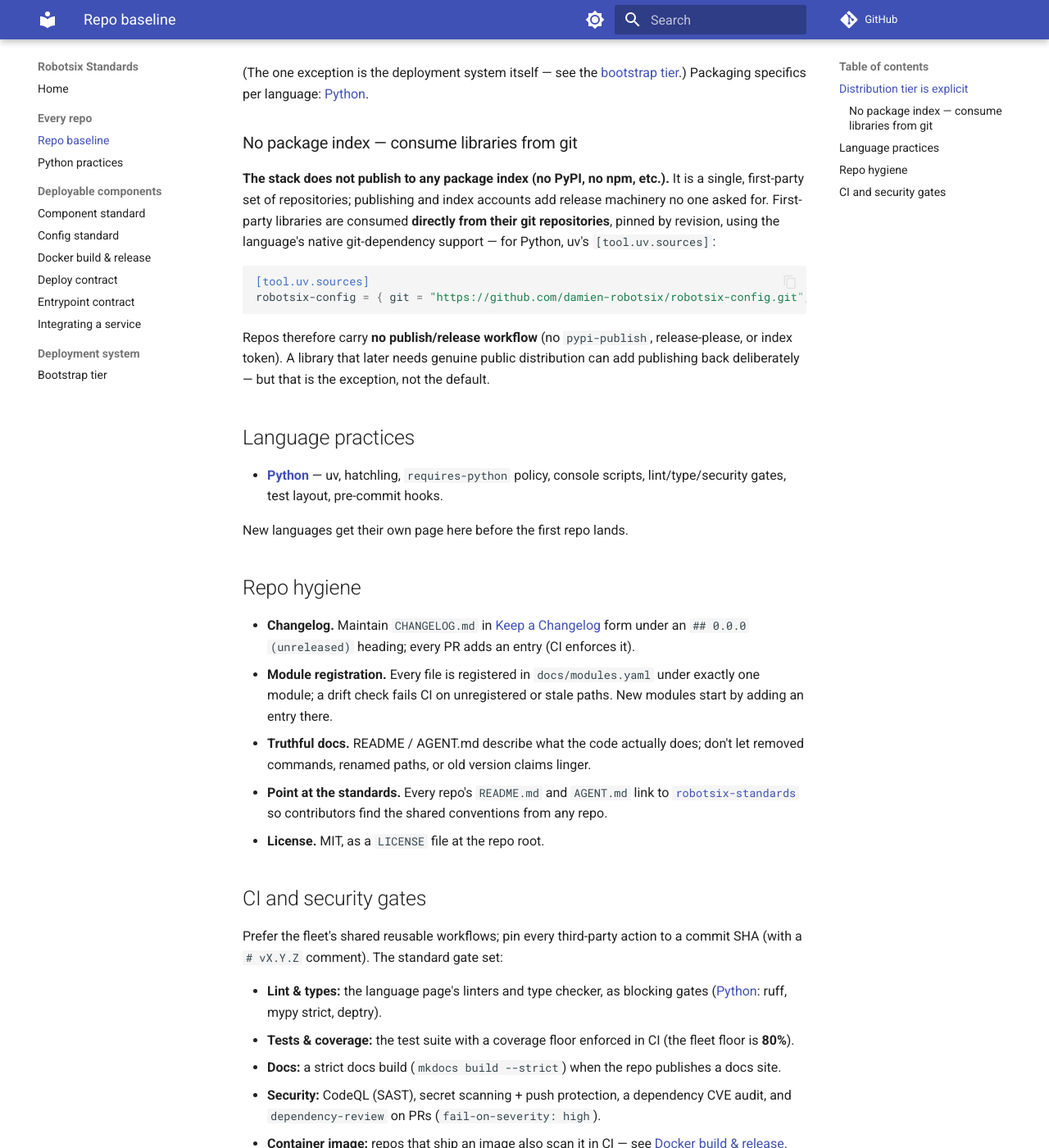
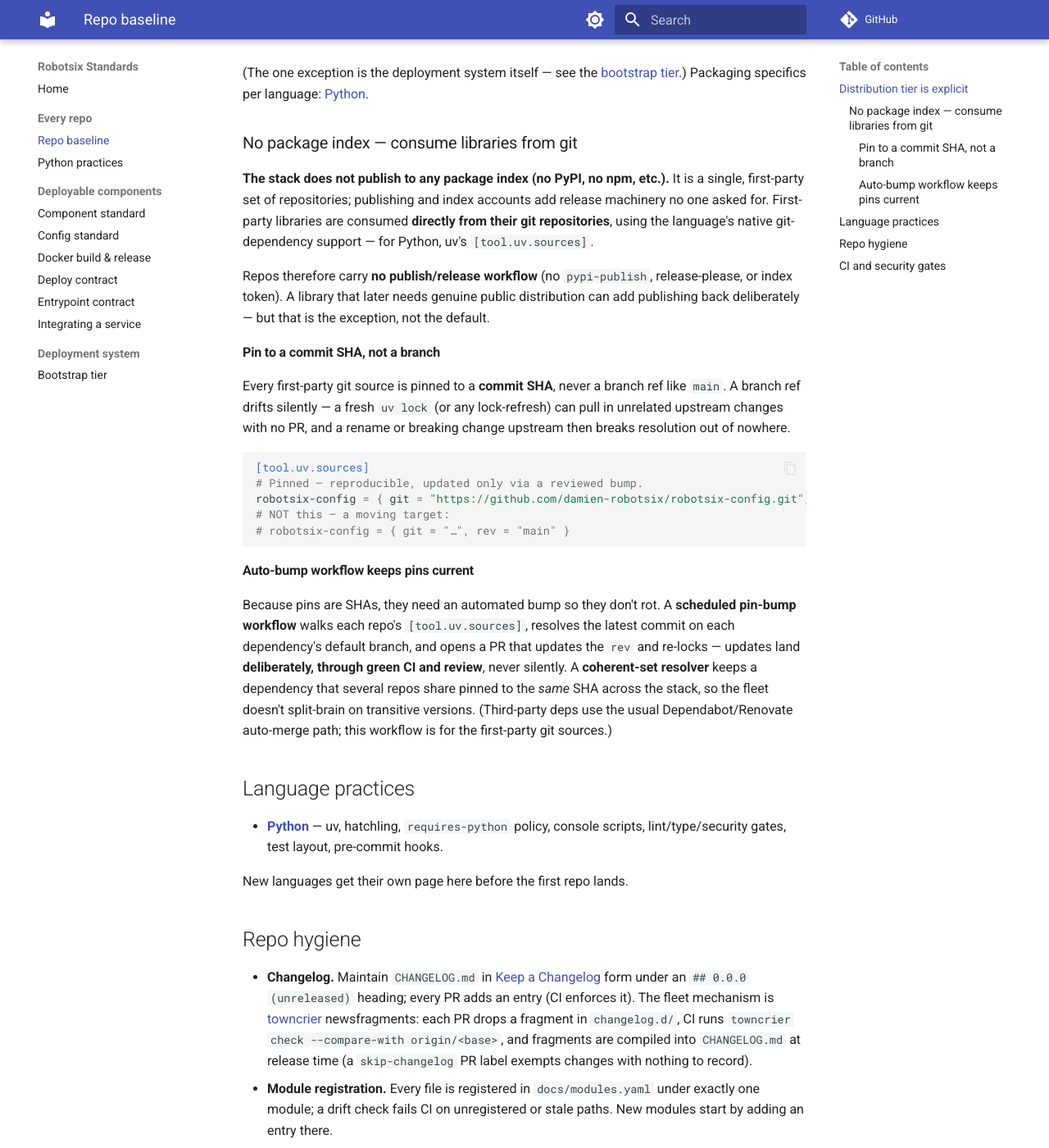
Before and after one commit to damien-robotsix/robotsix-standards, an MkDocs documentation site: the page built from docs/repo-baseline.md, in a window 1280 px wide and 1400 px high, scrolled down 636 px. Shown: the whole window at 82% size. Built offline with MkDocs 1.6.1 and Material for MkDocs 9.7.7, drawn with Linux system fonts in a browser that asks for light colours; comment, search, counter and statistics services are not loaded.

Commit message:
standards: pin first-party git sources to SHAs + auto-bump workflow
Pin git sources to a commit SHA, never a branch ref (rev='main' drifts silently
and breaks reproducibility). A scheduled pin-bump workflow updates the SHAs via
reviewed PRs, and a coherent-set resolver keeps a shared dependency pinned to the
same SHA across the fleet.

Co-Authored-By: Claude Fable 5 <noreply@anthropic.com>

````diff
--- a/docs/repo-baseline.md
+++ b/docs/repo-baseline.md
@@ -28,18 +28,40 @@ distributed.
 **The stack does not publish to any package index (no PyPI, no npm, etc.).** It
 is a single, first-party set of repositories; publishing and index accounts add
 release machinery no one asked for. First-party libraries are consumed **directly
-from their git repositories**, pinned by revision, using the language's native
-git-dependency support — for Python, uv's `[tool.uv.sources]`:
-
-```toml
-[tool.uv.sources]
-robotsix-config = { git = "https://github.com/damien-robotsix/robotsix-config.git", rev = "main" }
-```
+from their git repositories**, using the language's native git-dependency
+support — for Python, uv's `[tool.uv.sources]`.
 
 Repos therefore carry **no publish/release workflow** (no `pypi-publish`,
 release-please, or index token). A library that later needs genuine public
 distribution can add publishing back deliberately — but that is the exception,
 not the default.
+
+#### Pin to a commit SHA, not a branch
+
+Every first-party git source is pinned to a **commit SHA**, never a branch ref
+like `main`. A branch ref drifts silently — a fresh `uv lock` (or any
+lock-refresh) can pull in unrelated upstream changes with no PR, and a rename or
+breaking change upstream then breaks resolution out of nowhere.
+
+```toml
+[tool.uv.sources]
+# Pinned — reproducible, updated only via a reviewed bump.
+robotsix-config = { git = "https://github.com/damien-robotsix/robotsix-config.git", rev = "6f2a1c9e…" }
+# NOT this — a moving target:
+# robotsix-config = { git = "…", rev = "main" }
+```
+
+#### Auto-bump workflow keeps pins current
+
+Because pins are SHAs, they need an automated bump so they don't rot. A
+**scheduled pin-bump workflow** walks each repo's `[tool.uv.sources]`, resolves
+the latest commit on each dependency's default branch, and opens a PR that
+updates the `rev` and re-locks — updates land **deliberately, through green CI
+and review**, never silently. A **coherent-set resolver** keeps a dependency
+that several repos share pinned to the *same* SHA across the stack, so the fleet
+doesn't split-brain on transitive versions. (Third-party deps use the usual
+Dependabot/Renovate auto-merge path; this workflow is for the first-party git
+sources.)
 
 ## Language practices
 
@@ -52,7 +74,11 @@ New languages get their own page here before the first repo lands.
 
 - **Changelog.** Maintain `CHANGELOG.md` in [Keep a Changelog](https://keepachangelog.com)
   form under an `## 0.0.0 (unreleased)` heading; every PR adds an entry (CI
-  enforces it).
+  enforces it). The fleet mechanism is
+  [towncrier](https://towncrier.readthedocs.io) newsfragments: each PR drops a
+  fragment in `changelog.d/`, CI runs `towncrier check --compare-with
+  origin/<base>`, and fragments are compiled into `CHANGELOG.md` at release
+  time (a `skip-changelog` PR label exempts changes with nothing to record).
 - **Module registration.** Every file is registered in `docs/modules.yaml`
   under exactly one module; a drift check fails CI on unregistered or stale
   paths. New modules start by adding an entry there.
````
Also changed, not shown: docs/entrypoint-contract.md (+3 -3 lines), docs/python.md (+6 -2 lines).
